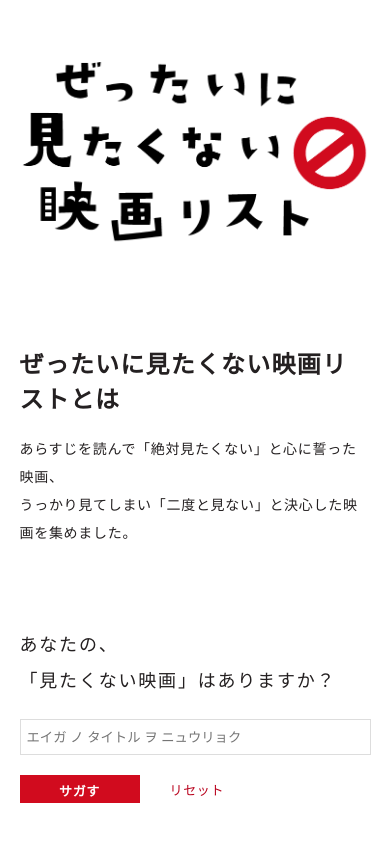
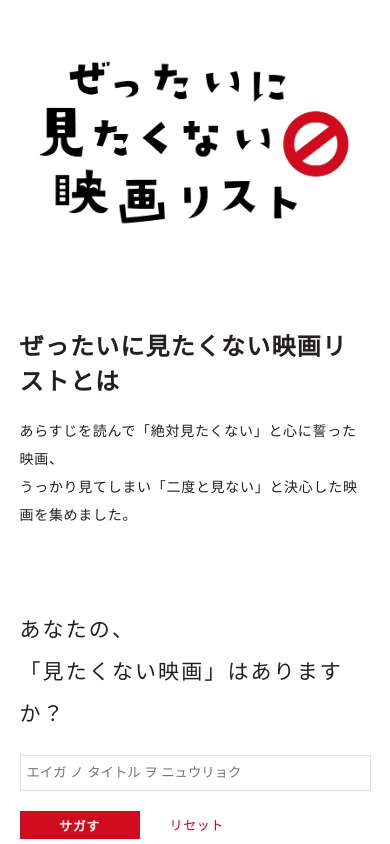
Before and after one commit to Ryuki-4648/disliked-movies-list, a Vue app in the folder movies-list/: page / in a window 390 px wide. Shown: the top 844 px of the page. Built offline with nearby package versions, Linux system fonts and the light colour scheme.

Commit message:
AdobeFont追加、imgタグ、記述場所変更

```diff
--- a/movies-list/public/index.html
+++ b/movies-list/public/index.html
@@ -7,6 +7,16 @@
     <link rel="icon" href="<%= BASE_URL %>favicon.ico">
     <meta name=”description” content="ぜったいに見たくない映画リスト あらすじを読んで「絶対見たくない」と心に誓った映画、うっかり見てしまい「二度と見ない」と決心した映画を集めました。" />
     <title>ぜったいに見たくない映画リスト</title>
+    <script>
+      (function(d) {
+        var config = {
+          kitId: 'okt6hby',
+          scriptTimeout: 3000,
+          async: true
+        },
+        h=d.documentElement,t=setTimeout(function(){h.className=h.className.replace(/\bwf-loading\b/g,"")+" wf-inactive";},config.scriptTimeout),tk=d.createElement("script"),f=false,s=d.getElementsByTagName("script")[0],a;h.className+=" wf-loading";tk.src='https://use.typekit.net/'+config.kitId+'.js';tk.async=true;tk.onload=tk.onreadystatechange=function(){a=this.readyState;if(f||a&&a!="complete"&&a!="loaded")return;f=true;clearTimeout(t);try{Typekit.load(config)}catch(e){}};s.parentNode.insertBefore(tk,s)
+      })(document);
+    </script>
   </head>
   <body>
     <noscript>
--- a/movies-list/src/App.vue
+++ b/movies-list/src/App.vue
@@ -1,6 +1,5 @@
 <template>
   <div>
-    <img alt="ぜったいに見たくない映画リスト" src="./assets/logo.png" class="logo">
     <HelloWorld msg="ぜったいに見たくない映画リストとは"/>
   </div>
 </template>
@@ -27,14 +26,4 @@ body {
   margin: 0;
   padding: 0;
 }
-.logo {
-  display: block;
-  margin: 100px auto 160px;
-}
-@media (max-width: 768px) {
-  .logo {
-    width: 90%;
-    margin: 60px auto 100px
-  }
-}
 </style>
--- a/movies-list/src/components/HelloWorld.vue
+++ b/movies-list/src/components/HelloWorld.vue
@@ -2,6 +2,7 @@
   <main>
     <div class="content">
       <section class="intro">
+        <img src="../assets/logo.png" alt="ぜったいに見たくない映画リスト" class="logo">
         <h1 class="page-title">{{ msg }}</h1>
         <p class="text01">あらすじを読んで「絶対見たくない」と心に誓った映画、<br>うっかり見てしまい「二度と見ない」と決心した映画を集めました。</p>
       </section>
@@ -102,6 +103,7 @@ p {
 a {
   text-decoration: none;
 }
+
 .sp-only {
   display: none;
 }
@@ -113,6 +115,18 @@ a {
     display: block;
   }
 }
+
+.logo {
+  display: block;
+  margin: 100px auto 160px;
+}
+@media (max-width: 768px) {
+  .logo {
+    width: 90%;
+    margin: 60px auto 100px
+  }
+}
+
 .content {
   width: 1024px;
   margin: 0 auto;
@@ -121,6 +135,7 @@ a {
 }
 .page-title {
   letter-spacing: 0.05em;
+  font-size: 28px;
 }
 .intro {
   margin: 0 auto 140px;
@@ -131,13 +146,17 @@ a {
 }
 .text02 {
   line-height: 2;
-  font-size: 18px;
+  font-size: 21px;
   margin: 0 auto 20px;
   letter-spacing: 0.1em;
+  font-family: "ab-hasefude", sans-serif;
 }
 @media (max-width: 1024px) {
   .content {
     width: 90%;
+  }
+  .page-title {
+    font-size: 24px;
   }
   .intro {
     margin: 0 auto 80px;
@@ -160,6 +179,7 @@ a {
   width: 360px;
   height: 32px;
   padding: 1px 6px;
+  font-family: "ab-hasefude", sans-serif;
 }
 .search-btn {
   border: none;
@@ -172,7 +192,8 @@ a {
   height: 28px;
   cursor: pointer;
   transition: all .3s;
-  padding: 2px 0 0 0;
+  padding: 1px 0 0 0;
+  font-family: "ab-hasefude", sans-serif;
 }
 .search-btn:hover {
   background-color: #ba0620;
@@ -207,11 +228,11 @@ a {
   cursor: pointer;
   transition: all .3s;
   margin: 0 0 0 30px;
+  font-family: "ab-hasefude", sans-serif;
 }
 .reset-btn:hover {
   color: #777;
 }
-
 
 .movie-title {
   font-size: 24px;
--- a/movies-list/src/main.js
+++ b/movies-list/src/main.js
@@ -2,3 +2,4 @@ import { createApp } from 'vue'
 import App from './App.vue'
 
 createApp(App).mount('#app')
+// vue-cli-service でビルド時にJSの起点となるファイル
```
Also changed, not shown: movies-list/src/assets/logo01.png (deleted).
